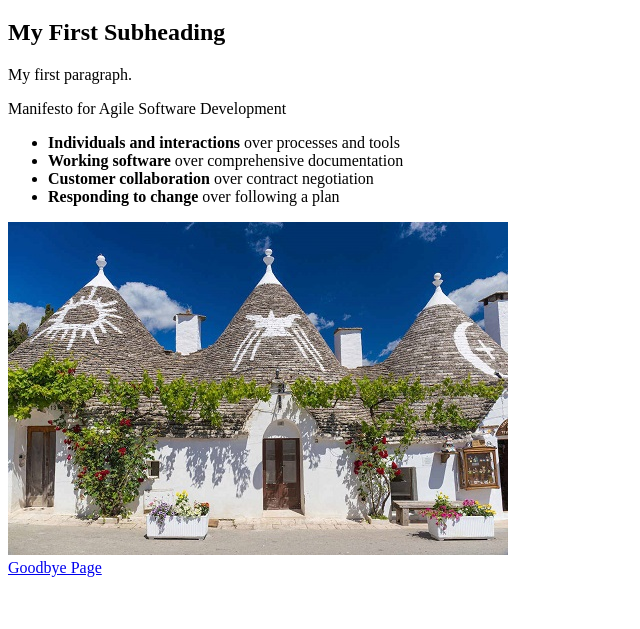
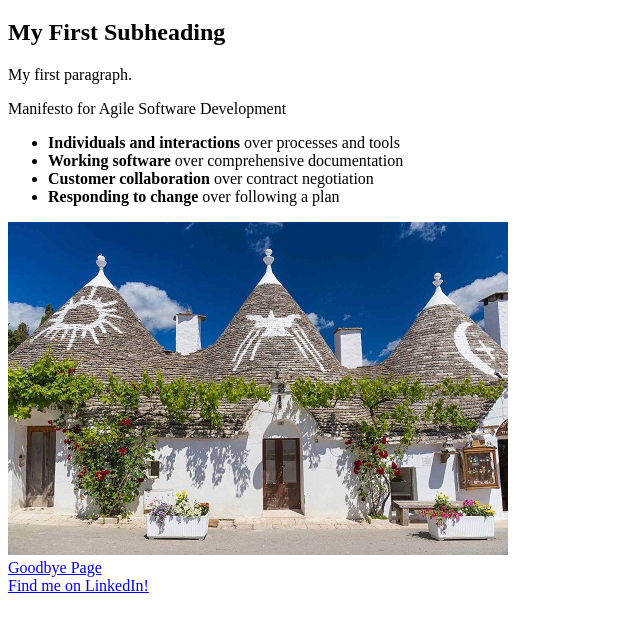
Before and after one commit to rhashimo/ryuichiro-simple-website, a plain HTML site: page index.html in a window 1280 px wide. Shown: the part 61-690 px from the top of the page, without its empty margins (0-640 px from the left). Drawn offline with Linux system fonts and the light colour scheme.

Commit message:
add a link to my LinkedIn profile

```diff
--- a/index.html
+++ b/index.html
@@ -20,6 +20,8 @@
 
 <br>
 <a href="goodbye.html"> Goodbye Page </a>
+<br>
+<a href="www.linkedin.com/in/ryuichiro-hashimoto"> Find me on LinkedIn! </a>
 
 </body>
 </html>
```
